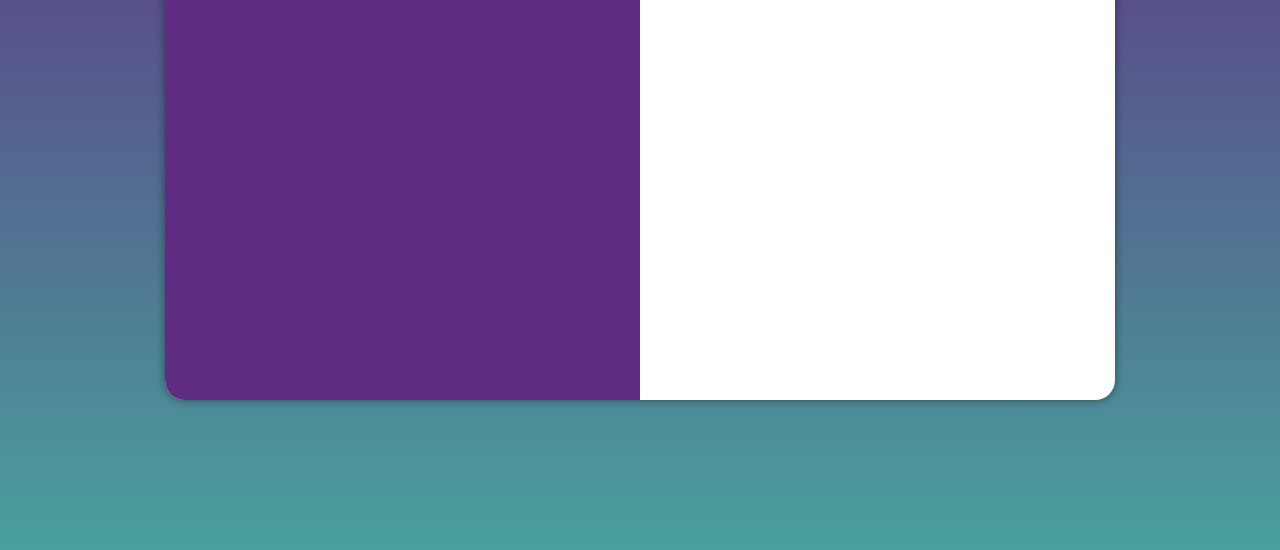
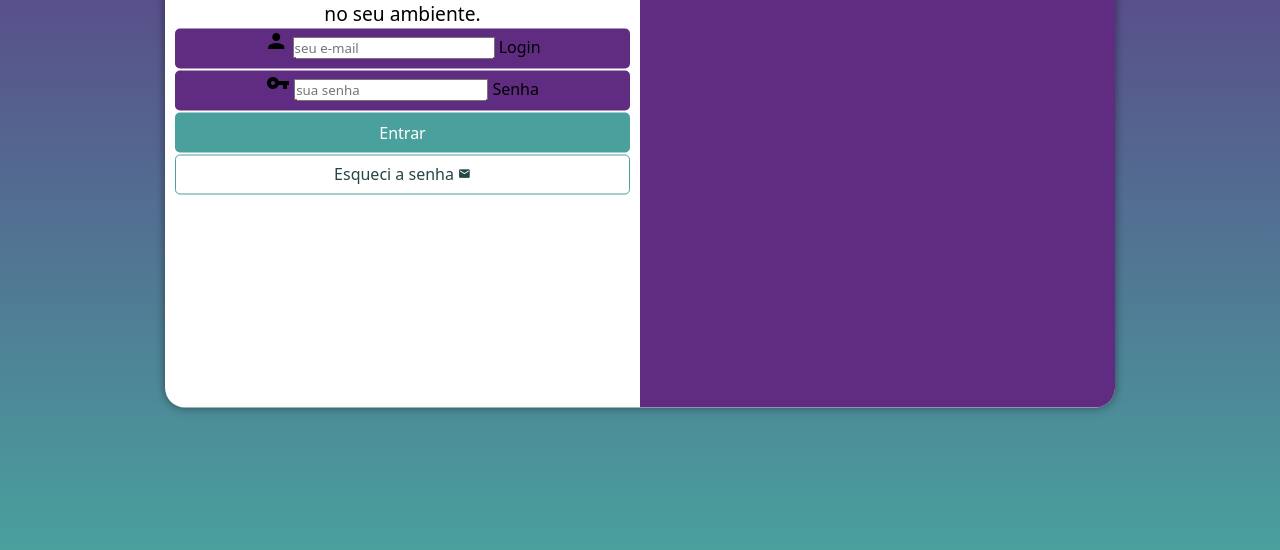
Before and after one commit to Horther/projeto_login, a plain HTML site: page index.html in a window 1280 px wide. Shown: the part 250-800 px from the top of the page. Drawn offline with Linux system fonts and the light colour scheme.

Commit message:
Formatação do formulário

```diff
--- a/estilos/media-queries.css
+++ b/estilos/media-queries.css
@@ -30,13 +30,21 @@
     }
 
     section#login > div#imagem {
-        float: left;
+        float: right;
         width: 50%;
         height: 100%;
     }
 
     section#login > div#formulario {
-        float: right;
+        float: left;
         width: 50%;
     }
+
+    div#formulario > h1 {
+        font-size: 2em;
+    }
+
+    div#formulario > p{
+        font-size: 1.2em;
+    }
 }
--- a/estilos/style.css
+++ b/estilos/style.css
@@ -36,7 +36,7 @@ section#login {
     background-color: white;
 
     width: 250px;
-    height: 500px;
+    height: 515px;
     border-radius: 20px;
 
     transition: width .3s, height .3s;
@@ -54,3 +54,70 @@ section#login > div#formulario {
     display: block;
     padding: 10px;
 }
+
+div#formulario {
+    text-align: center;
+    margin-bottom: 10px;
+}
+
+div#formulario > p{
+    font-size: 0.8em;
+}
+
+form > div.campo {
+    background-color: #5f2c82;
+    display: block;
+    width: 100%;
+    height: 40px;
+    border-radius: 5px;
+    margin: 2px 0px;
+}
+
+div.camo > label {
+    display: none;
+}
+
+form > input[type=submit] {
+    display: block;
+    margin-top: 2px;
+    width: 100%;
+    height: 40px;
+    border: none;
+    border-radius: 5px;
+
+    font-size: 1em;
+
+    background-color: #49a09d;
+    color: white;
+
+    cursor: pointer;
+}
+
+form > input[type=submit]:hover {
+    background-color: #478a87;
+}
+
+form > a.botao {
+    display: block;
+    width: 100%;
+    height: 40px;
+    border: 1px solid  #49a09d;
+    border-radius: 5px;
+    margin-top: 2px;
+    padding-top: 7px;
+
+    text-decoration: none;
+    text-align: center;
+    font-size: 1em;
+    color: #244644;
+
+    background-color: #ffffff;
+}
+
+form > a.botao:hover {
+    background-color: #6cd3cf;
+}
+
+form > a.botao > i {
+    font-size: .8em;
+}
--- a/index.html
+++ b/index.html
@@ -5,6 +5,7 @@
     <meta http-equiv="X-UA-Compatible" content="IE=edge">
     <meta name="viewport" content="width=device-width, initial-scale=1.0">
     <title>Login</title>
+    <link href="https://fonts.googleapis.com/icon?family=Material+Icons" rel="stylesheet">
     <link rel="stylesheet" href="estilos/style.css">
     <link rel="stylesheet" href="estilos/media-queries.css">
 </head>
@@ -18,8 +19,21 @@
                 <h1>Login</h1>
                 <p>Seja bem-vindo(a) novamente. Faça login para acessar sua conta e poder fazer as configurações no seu ambiente.</p>
 
-                <form action="login.php" method="post">
-
+                <form action="login.php" method="post" autocomplete="on">
+                    <div class="campo">
+                        <i class="material-icons">person</i>
+                        <input type="email" name="login" id="ilogin" placeholder="seu e-mail" autocomplete="email" required maxlength="30">
+                        <label for="ilogin">Login</label>
+                    </div>
+                    <div class="campo">
+                        <i class="material-icons">vpn_key</i>
+                        <input type="password" name="senha" id="isenha" placeholder="sua senha" autocomplete="current-password" required minlength="8" size="19">
+                        <label for="isenha">Senha</label>
+                    </div>
+                    <input type="submit" value="Entrar">
+                    <a href="esqueci.html" class="botao">
+                        Esqueci a senha <i class="material-icons">mail</i>
+                    </a>
                 </form>
             </div>
         </section>
```
